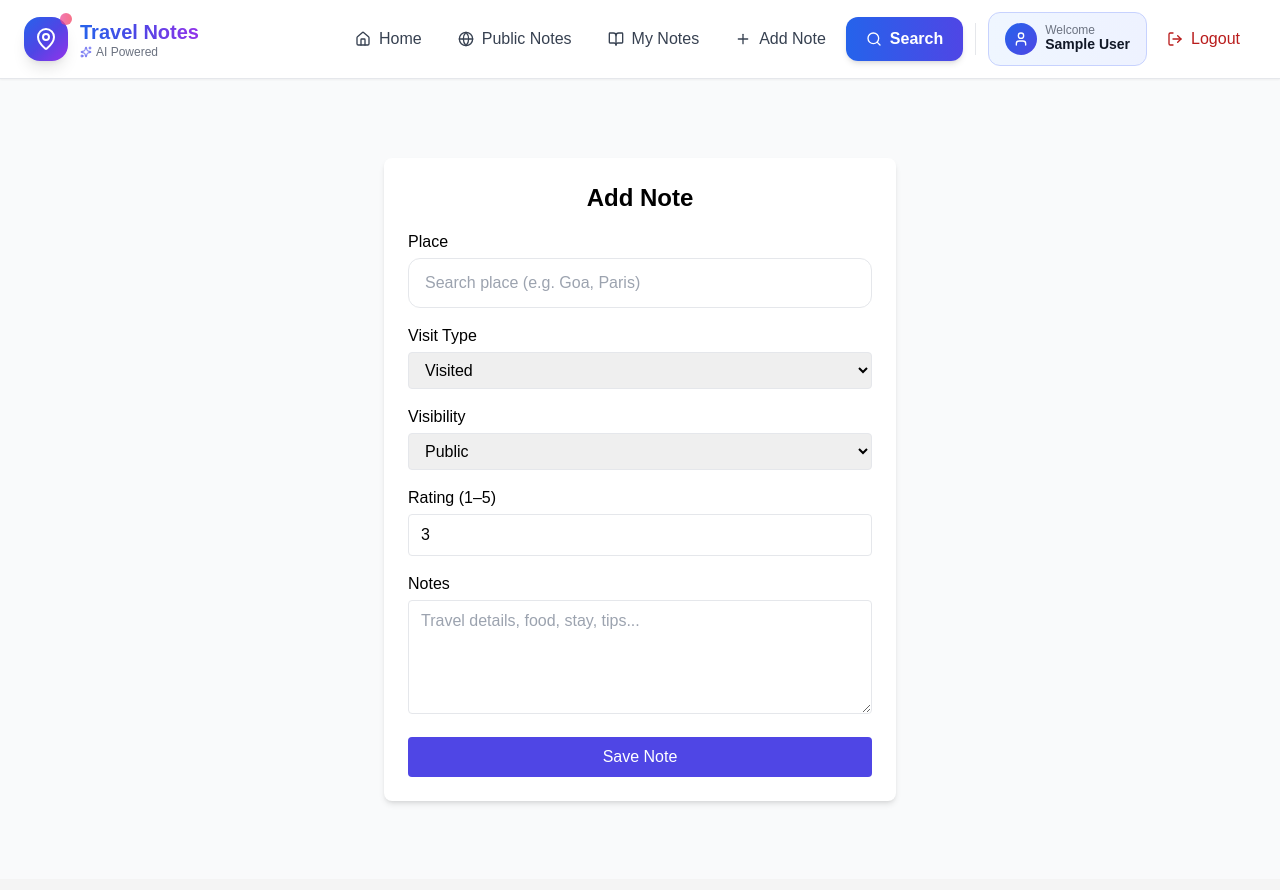
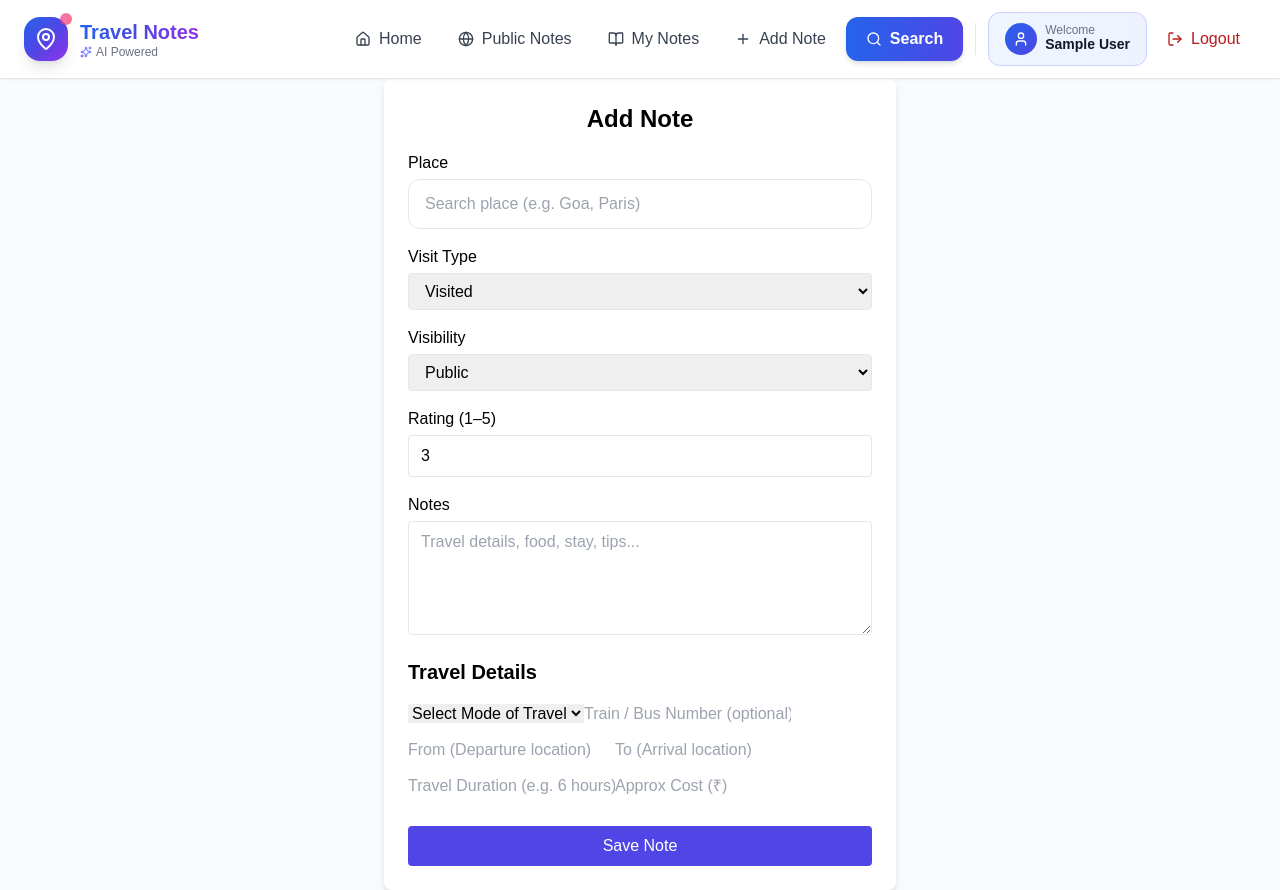
Before and after one commit to Rohit273848/travel-notes-app, a React app in the folder frontend/: page /add-note in a window 1280 px wide. Built offline with nearby package versions, Linux system fonts and the light colour scheme; sample sign-in values are in the browser's storage; the HTML template or start-up script is replaced by a standard one.

Commit message:
TRAVEL DETAILS (STRUCTURED)

```diff
--- a/frontend/src/pages/AddNote.jsx
+++ b/frontend/src/pages/AddNote.jsx
@@ -13,6 +13,14 @@ const AddNote = () => {
     visitType: "visited",
     visibility: "public",
     rating: 3,
+  });
+  const [travelDetails, setTravelDetails] = useState({
+    mode: "",
+    trainOrBusNumber: "",
+    from: "",
+    to: "",
+    duration: "",
+    approxCost: "",
   });
 
   /* 🔐 AUTH CHECK */
@@ -35,8 +43,10 @@ const AddNote = () => {
 
     const noteData = {
       basicInfo,
+      travelDetails,
       noteText: details,
     };
+
 
     try {
       const token = localStorage.getItem("token");
@@ -154,6 +164,89 @@ const AddNote = () => {
           />
         </div>
 
+        {/* 🅱️ Travel Details */}
+<div className="mt-8">
+  <h3 className="text-xl font-bold mb-4">Travel Details</h3>
+
+  {/* Mode of Travel */}
+  <select
+    value={travelDetails.mode}
+    onChange={(e) =>
+      setTravelDetails({ ...travelDetails, mode: e.target.value })
+    }
+    className="input mb-3"
+  >
+    <option value="">Select Mode of Travel</option>
+    <option value="train">Train</option>
+    <option value="bus">Bus</option>
+    <option value="car">Car</option>
+    <option value="bike">Bike</option>
+    <option value="flight">Flight</option>
+  </select>
+
+  {/* Train / Bus Number (conditional but simple for now) */}
+  <input
+    type="text"
+    placeholder="Train / Bus Number (optional)"
+    value={travelDetails.trainOrBusNumber}
+    onChange={(e) =>
+      setTravelDetails({
+        ...travelDetails,
+        trainOrBusNumber: e.target.value,
+      })
+    }
+    className="input mb-3"
+  />
+
+  {/* From */}
+  <input
+    type="text"
+    placeholder="From (Departure location)"
+    value={travelDetails.from}
+    onChange={(e) =>
+      setTravelDetails({ ...travelDetails, from: e.target.value })
+    }
+    className="input mb-3"
+  />
+
+  {/* To */}
+  <input
+    type="text"
+    placeholder="To (Arrival location)"
+    value={travelDetails.to}
+    onChange={(e) =>
+      setTravelDetails({ ...travelDetails, to: e.target.value })
+    }
+    className="input mb-3"
+  />
+
+  {/* Duration */}
+  <input
+    type="text"
+    placeholder="Travel Duration (e.g. 6 hours)"
+    value={travelDetails.duration}
+    onChange={(e) =>
+      setTravelDetails({ ...travelDetails, duration: e.target.value })
+    }
+    className="input mb-3"
+  />
+
+  {/* Approx Cost */}
+  <input
+    type="number"
+    placeholder="Approx Cost (₹)"
+    value={travelDetails.approxCost}
+    onChange={(e) =>
+      setTravelDetails({
+        ...travelDetails,
+        approxCost: e.target.value,
+      })
+    }
+    className="input"
+  />
+</div>
+
+
         <button
           type="submit"
           className="w-full bg-indigo-600 text-white py-2 rounded hover:bg-indigo-700"
```
Also changed, not shown: 1 other file (tests, documents, lock files or other folders).
